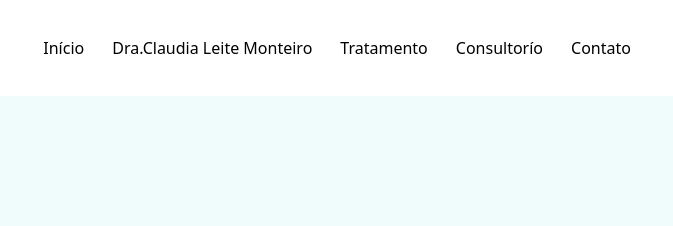
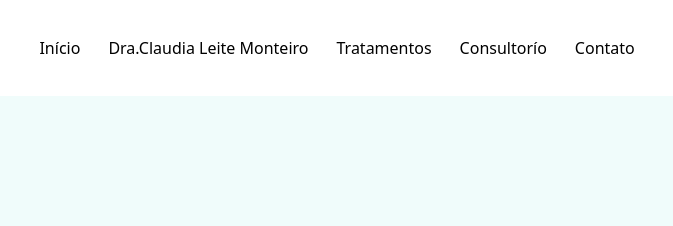
Before and after one commit to sumanbiswasdev/dra.claudia-leite-monteiro-tailwindcss, a website: page index.html in a window 1280 px wide. Shown: the top 226 px of the page, 460-1133 px from the left. Drawn offline with Linux system fonts and the light colour scheme.

Commit message:
The name tratamneto was changed to tratamentos

```diff
--- a/index.html
+++ b/index.html
@@ -40,7 +40,7 @@
         <li class="hover:border-b-[0.1rem] p-2 transition duration-700 ease-in-out hover:scale-105">
           <a href="sobre.html">Dra.Claudia Leite Monteiro</a></li>
         <li class="hover:border-b-[0.1rem] p-2 transition duration-700 ease-in-out hover:scale-105">
-          <a href="tratamento.html">Tratamento</a></li>
+          <a href="tratamentos.html">Tratamentos</a></li>
         <li class="hover:border-b-[0.1rem] p-2 transition duration-700 ease-in-out hover:scale-105">
           <a href="consultorio.html">Consultorío</a></li>
         <li class="hover:border-b-[0.1rem] p-2 transition duration-700 ease-in-out hover:scale-105">
@@ -551,7 +551,7 @@
               <ul class="text-clau4 text-sm">
                 <li class="mb-3 hover:text-clautext1 transition duration-300 ease-in-out hover:-translate-y-1"><a href="index.html"><i class="fa-solid fa-angle-right font-extralight mr-2"></i>Início</a></li>
                 <li class="mb-3 hover:text-clautext1 transition duration-300 ease-in-out hover:-translate-y-1"><a href="sobre.html"><i class="fa-solid fa-angle-right font-extralight mr-2"></i>Dra.Claudia Leite Monteiro</a></li>
-                <li class="mb-3 hover:text-clautext1 transition duration-300 ease-in-out hover:-translate-y-1"><a href="tratamento.html"><i class="fa-solid fa-angle-right font-extralight mr-2"></i>Tratamento</a></li>
+                <li class="mb-3 hover:text-clautext1 transition duration-300 ease-in-out hover:-translate-y-1"><a href="tratamentos.html"><i class="fa-solid fa-angle-right font-extralight mr-2"></i>Tratamentos</a></li>
                 <li class="mb-3 hover:text-clautext1 transition duration-300 ease-in-out hover:-translate-y-1"><a href="consultorio.html"><i class="fa-solid fa-angle-right font-extralight mr-2"></i>Consultorío</a></li>
                 <li class="mb-3 hover:text-clautext1 transition duration-300 ease-in-out hover:-translate-y-1"><a href="contato.html"><i class="fa-solid fa-angle-right font-extralight mr-2"></i>Contato</a></li>
               </ul>
@@ -563,7 +563,7 @@
               <h4 class="text-clau4 text-xl font-bold mb-5">Veja todos os tratamentos</h4>
               <div>
                 <ul class="text-clau4 text-sm">
-                  <li class="mb-3 font-normal hover:text-clautext1 transition duration-300 ease-in-out hover:-translate-y-1"><a href="tratamento.html"><i class="fa-solid fa-angle-right font-extralight mr-2"></i>Veja todos os tratamentos</a></li>
+                  <li class="mb-3 font-normal hover:text-clautext1 transition duration-300 ease-in-out hover:-translate-y-1"><a href="tratamentos.html"><i class="fa-solid fa-angle-right font-extralight mr-2"></i>Veja todos os tratamentos</a></li>
                   <li class="mb-3 font-normal hover:text-clautext1 transition duration-300 ease-in-out hover:-translate-y-1"><a href="fisioterapia.html"><i class="fa-solid fa-angle-right font-extralight mr-2"></i>Fisioterapia</a></li>
                   <li class="mb-3 font-normal hover:text-clautext1 transition duration-300 ease-in-out hover:-translate-y-1"><a href="quiropraxia.html"><i class="fa-solid fa-angle-right font-extralight mr-2"></i>Quiropraxia</a></li>
                   <li class="mb-3 font-normal hover:text-clautext1 transition duration-300 ease-in-out hover:-translate-y-1"><a href="massagem.html"><i class="fa-solid fa-angle-right font-extralight mr-2"></i>Massagem</a></li>
```
Also changed, not shown: social_media_icon/insta.svg (deleted), social_media_icon/insta_Images/insta_ImgID1.png (deleted), src/style.css, tratamento.html (deleted), tratamentos.html (added).
